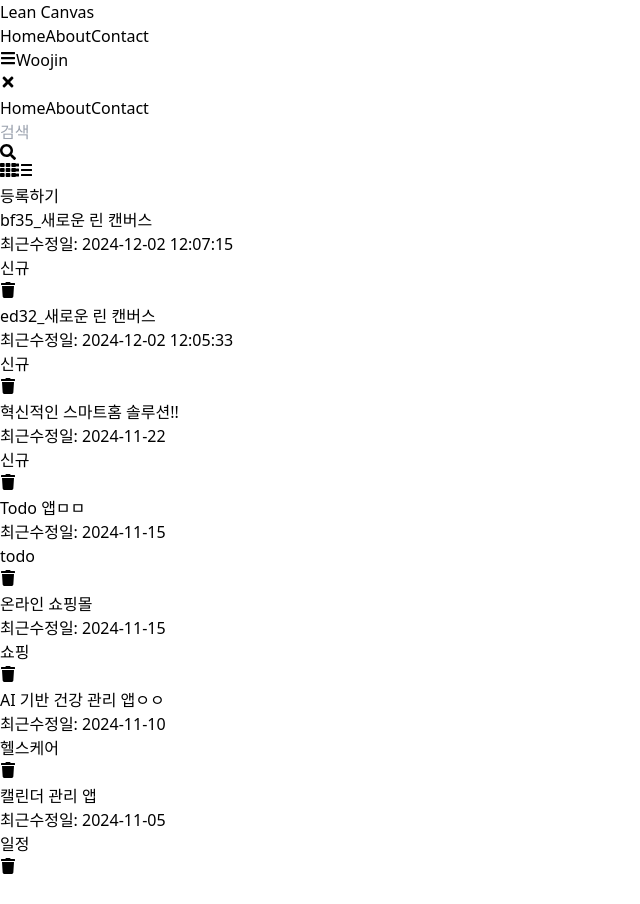
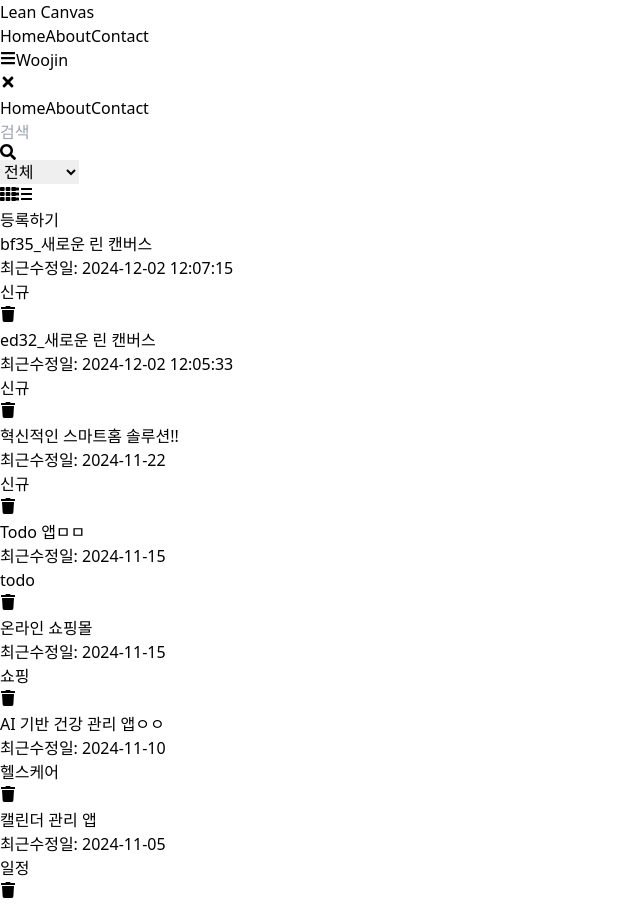
Before and after one commit to woojin999/LeanCanvas, a React (Vite) app in the folder lean-canvas-react/: page / in a window 1280 px wide. Shown: the whole page, without its empty margins (0-640 px from the left). Before the commit the page ends 880 px from the top, so only its background shows below. Built offline with nearby package versions, Linux system fonts and the light colour scheme; data requests are answered from the project's data file.

Commit message:
검색 카테고리필터

```diff
--- a/lean-canvas-react/data/db.json
+++ b/lean-canvas-react/data/db.json
@@ -243,7 +243,16 @@
       "title": "bf35_새로운 린 캔버스",
       "lastModified": "2024-12-02 12:07:15",
       "category": "신규",
-      "id": 10
+      "id": 10,
+      "problem": {
+        "notes": [
+          {
+            "id": "9b0430c7-2174-42be-ace6-798ac68cd022",
+            "content": "",
+            "color": ""
+          }
+        ]
+      }
     }
   ]
 }
--- /dev/null
+++ b/lean-canvas-react/src/components/CategoryFilter.jsx
@@ -0,0 +1,22 @@
+function CategoryFilter({ category, onChange }) {
+  const categories = ['신규', '헬스케어', '물류', '여행'];
+  return (
+    <select
+      className="border p-2 rounded-lg w-full sm:w-32"
+      value={category}
+      onChange={e => {
+        const val = e.target.value;
+        onChange(val === 'all' ? undefined : val);
+      }}
+    >
+      <option value={'all'}>전체</option>
+      {categories.map(cate => (
+        <option key={cate} value={cate}>
+          {cate}
+        </option>
+      ))}
+    </select>
+  );
+}
+
+export default CategoryFilter;
--- a/lean-canvas-react/src/components/SearchBar.jsx
+++ b/lean-canvas-react/src/components/SearchBar.jsx
@@ -1,15 +1,21 @@
-import React from 'react';
+import React, { useState } from 'react';
 import { FaSearch } from 'react-icons/fa';
 
-function SearchBar({searchText = '',setSearchText}) {
+function SearchBar({ searchText = '', onSearch }) {
+  const [localSearchText, setLocalSerchText] = useState(searchText);
   return (
-    <div className="relative w-full sm:w-64 mb-4 sm:mb-0">
+    <div className="relative w-full sm:w-64 ">
       <input
         type="text"
         placeholder="검색"
         className="w-full pl-10 pr-4 py-2 border rounded-lg focus:outline-none focus:ring-2 focus:ring-blue-500"
-      value={searchText}
-      onChange={e => setSearchText(e.target.value)}
+        value={localSearchText}
+        onChange={e => setLocalSerchText(e.target.value)}
+        onKeyDown={e => {
+          if (e.key === 'Enter') {
+            onSearch(localSearchText);
+          }
+        }}
         aria-label="검색"
       />
       <FaSearch className="absolute left-3 top-3 text-gray-400" />
--- a/lean-canvas-react/src/pages/Home.jsx
+++ b/lean-canvas-react/src/pages/Home.jsx
@@ -7,9 +7,19 @@
 import Loading from '../components/Loading';
 import Error from '../components/Error';
 import Button from '../components/Button';
+import CategoryFilter from '../components/CategoryFilter';
 
 function Home() {
-  const [searchText, setSearchText] = useState();
+  // const [searchText, setSearchText] = useState();
+  const [filter, setFilter] = useState({
+    searchText: undefined,
+    category: undefined,
+  });
+  const handleFilter = (key, value) =>
+    setFilter({
+      ...filter,
+      [key]: value,
+    });
   const [isGridView, setIsGridView] = useState(true);
   // const [data, setData] = useState([]);
 
@@ -17,8 +27,9 @@
 
   // 1] 데이터 조회
   const { data, isLoading, error, refetch } = useQuery({
-    queryKey: ['canvases', searchText],
-    queryFn: () => getCanvases({ title_like: searchText }),
+    queryKey: ['canvases', filter.searchText, filter.category],
+    queryFn: () =>
+      getCanvases({ title_like: filter.searchText, category: filter.category }),
     initialData: [],
   });
 
@@ -49,7 +60,16 @@
   return (
     <>
       <div className="mb-6 flex flex-col sm:flex-row items-center justify-between">
-        <SearchBar searchText={searchText} setSearchText={setSearchText} />
+        <div className="flex gap-2 flex-col w-full sm:flex-row mb-4 sm:mb-0">
+          <SearchBar
+            searchText={filter.searchText}
+            onSearch={val => handleFilter('searchText', val)}
+          />
+          <CategoryFilter
+            category={filter.category}
+            onChange={val => handleFilter('category', val)}
+          />
+        </div>
         <ViewToggle setIsGridView={setIsGridView} isGridView={isGridView} />
       </div>
       <div className="flex justify-end mb-6">
@@ -63,7 +83,7 @@
         <CanvasList
           filteredData={data}
           isGridView={isGridView}
-          searchText={searchText}
+          searchText={filter.searchText}
           onDeleteItem={handleDeleteItem}
         />
       )}
```
Lines whose indentation alone changed are shown as unchanged.
